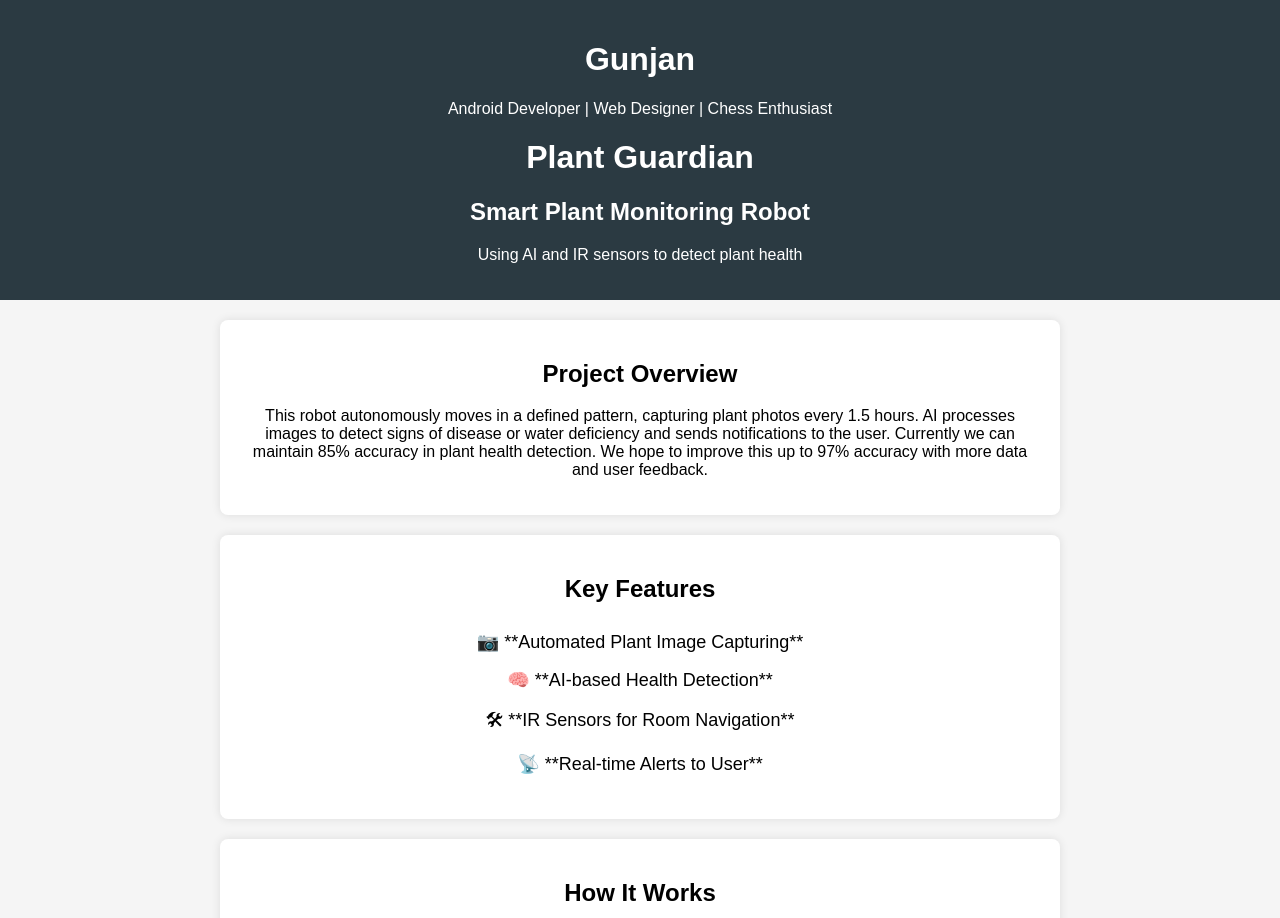
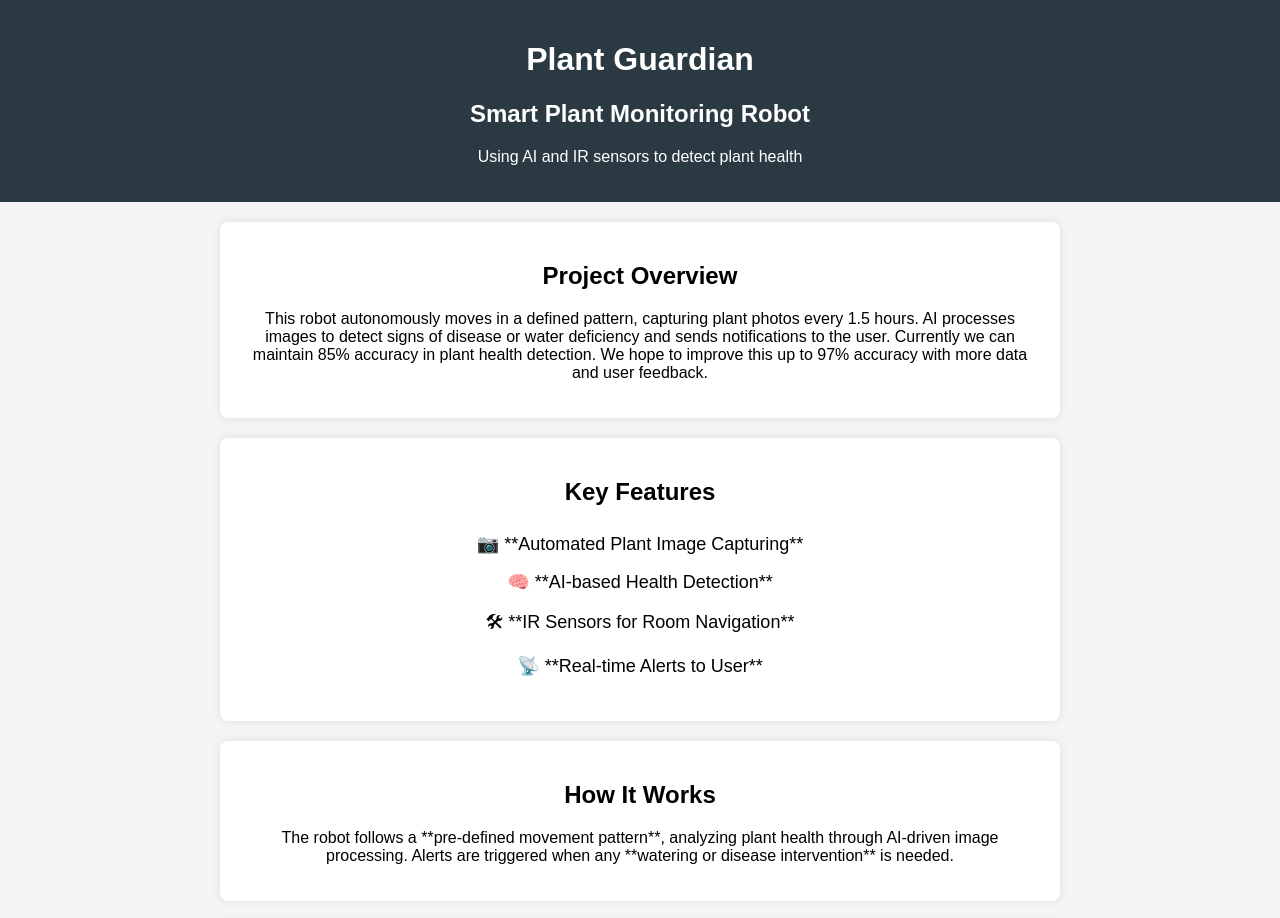
Before and after one commit to Gunjan5308A/my-site, a plain HTML site: page index.html in a window 1280 px wide. Shown: the top 918 px of the page. Drawn offline with Linux system fonts and the light colour scheme.

Commit message:
Update index.html

```diff
--- a/index.html
+++ b/index.html
@@ -3,14 +3,11 @@
 <head>
     <meta charset="UTF-8">
     <meta name="viewport" content="width=device-width, initial-scale=1.0">
-    <title>Gunjan's Portfolio</title>
     <title>Smart Plant Monitoring Robot</title>
     <link rel="stylesheet" href="styles.css">
 </head>
 <body>
     <header>
-        <h1>Gunjan</h1>
-        <p>Android Developer | Web Designer | Chess Enthusiast</p>
         <h1>Plant Guardian</h1>
         <h2>Smart Plant Monitoring Robot</h2>
         <p>Using AI and IR sensors to detect plant health</p>
```
